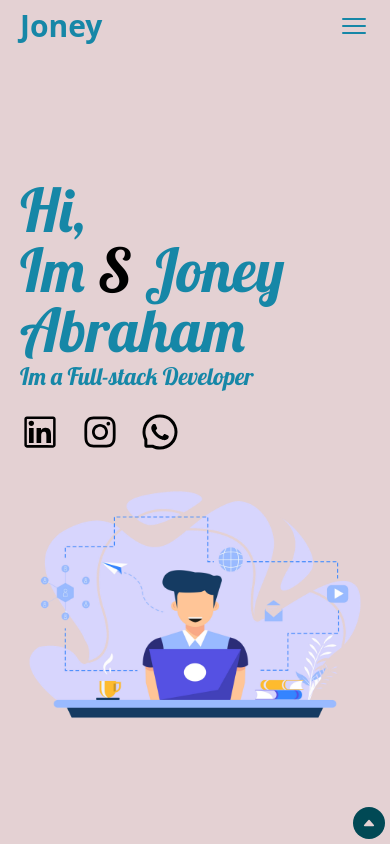
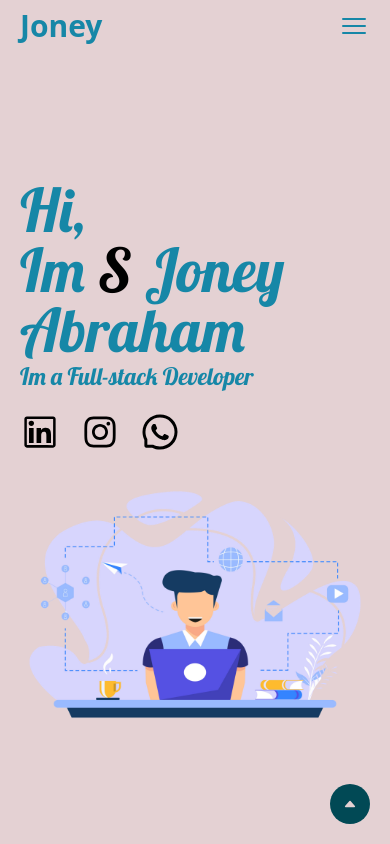
Before and after one commit to jo-ney/Portfolio, a React (Create React App) app: page / in a window 390 px wide. Shown: the top 844 px of the page. Built offline with nearby package versions, Linux system fonts and the light colour scheme.

Commit message:
fifth commit

```diff
--- a/src/App.css
+++ b/src/App.css
@@ -35,5 +35,5 @@ html{
 }
 
 .btn-up{
-  @apply fixed right-[5px] md:right-[40px] bottom-[5px] md:bottom-[40px] px-2 md:px-4 py-2 md:py-4 bg-tertiary rounded-[300px];
+  @apply fixed right-[20px] md:right-[40px] bottom-[20px] md:bottom-[40px] px-3 md:px-4 py-3 md:py-4 bg-tertiary rounded-[300px];
 }
```
